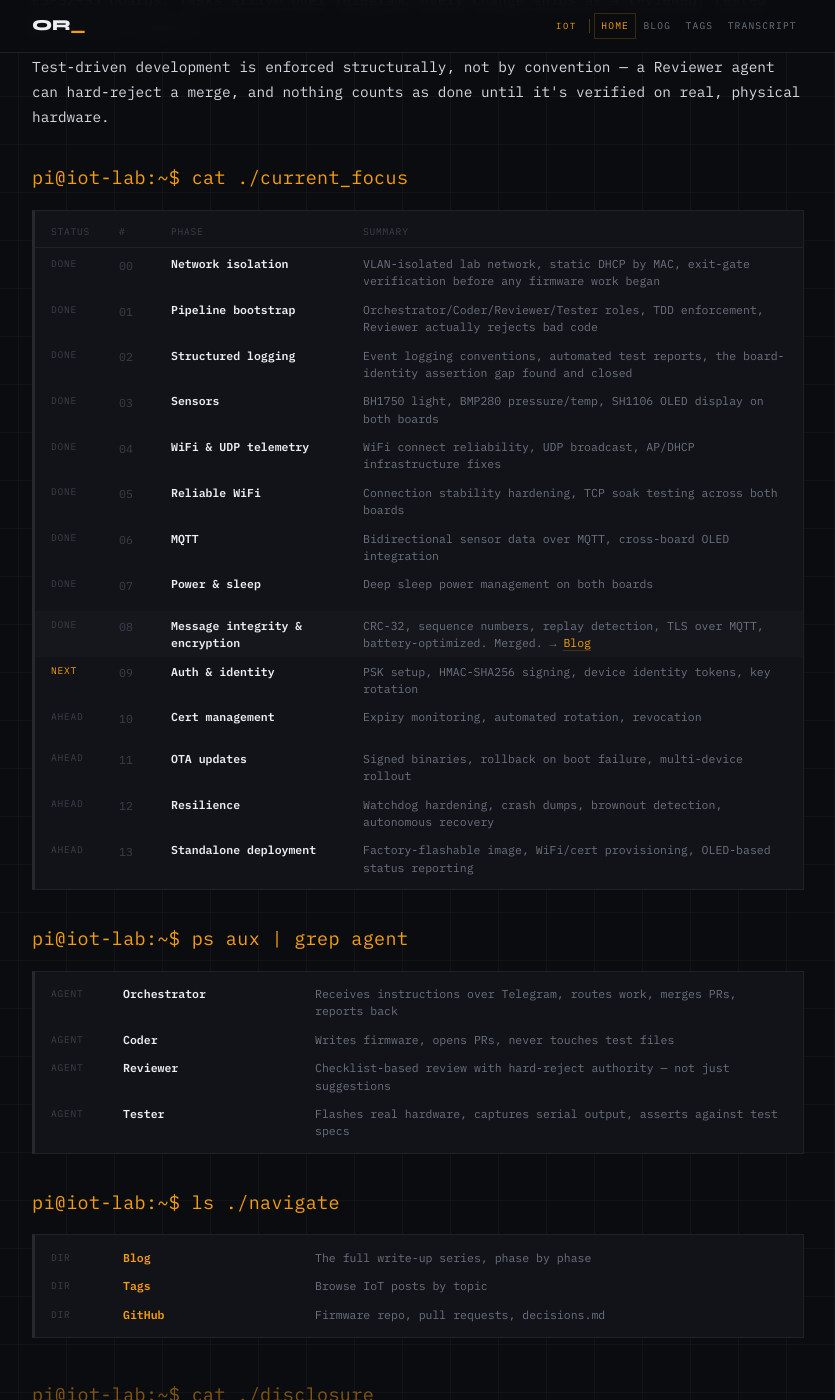
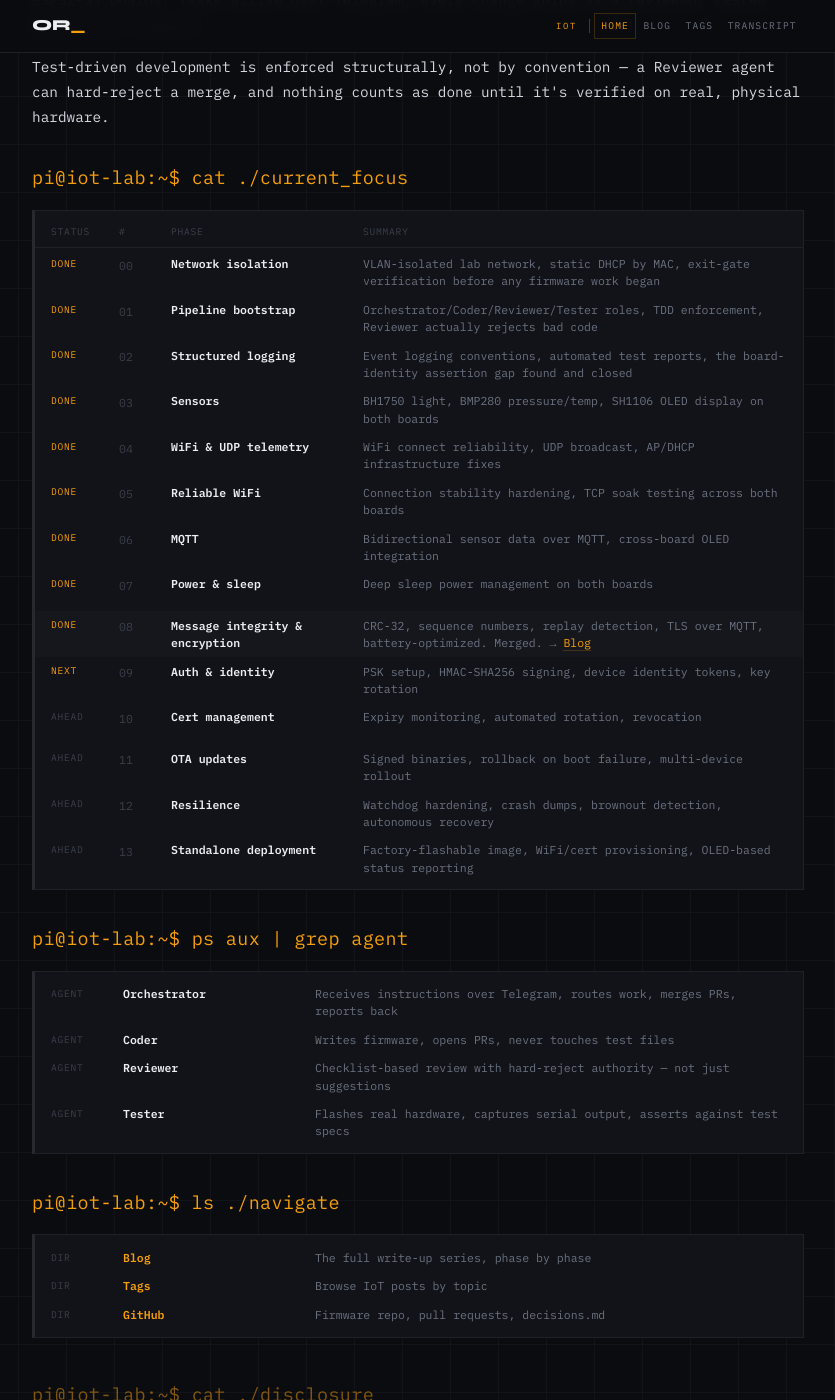
Before and after one commit to ondrejrollinger/ondrejrollinger.github.io, a Jekyll site: the page built from iot/index.md, in a window 1280 px wide and 1400 px high, scrolled down 268 px. Shown: the whole window, without its empty margins (222-1057 px from the left). Built offline with Jekyll 4.4.1, drawn with Linux system fonts in a browser that asks for light colours.

Commit message:
Make all DONE labels amber, not just Phase 8's
Add a phase-row--done class to Phases 0-8's markup in iot/index.md
(Phase 8 keeps phase-row--active alongside it), and key the amber
.phase-status color rule off that class instead of only
.phase-row--active. Phases 0-7 previously fell through to the base
gray .phase-status rule since only Phase 8 and Phase 9 (--next) had
a color override. AHEAD rows (10-13) are untouched and stay gray.

Verified via Playwright computed-style check on all 14 rows: DONE
(0-8) and NEXT (9) all render rgb(245, 158, 11); AHEAD (10-13)
render rgb(58, 63, 74).

Co-Authored-By: Claude Sonnet 5 <noreply@anthropic.com>
Claude-Session: https://claude.ai/code/session_01NB93LtysBtos1HxoQe2HVf

```diff
--- a/assets/css/theme.css
+++ b/assets/css/theme.css
@@ -812,6 +812,7 @@ input[type="search"]:focus {
   color: var(--dim);
   padding-top: 0.1rem;
 }
+.phase-row--done .phase-status,
 .phase-row--next .phase-status { color: var(--embedded); }
 
 .phase-num {
--- a/iot/index.md
+++ b/iot/index.md
@@ -24,55 +24,55 @@ permalink: /iot/
   <div class="phase-grid-head">
     <div>status</div><div>#</div><div>phase</div><div>summary</div>
   </div>
-  <div class="phase-row">
+  <div class="phase-row phase-row--done">
     <div class="phase-status">done</div>
     <div class="phase-num">00</div>
     <div class="phase-title">Network isolation</div>
     <div class="phase-desc">VLAN-isolated lab network, static DHCP by MAC, exit-gate verification before any firmware work began</div>
   </div>
-  <div class="phase-row">
+  <div class="phase-row phase-row--done">
     <div class="phase-status">done</div>
     <div class="phase-num">01</div>
     <div class="phase-title">Pipeline bootstrap</div>
     <div class="phase-desc">Orchestrator/Coder/Reviewer/Tester roles, TDD enforcement, Reviewer actually rejects bad code</div>
   </div>
-  <div class="phase-row">
+  <div class="phase-row phase-row--done">
     <div class="phase-status">done</div>
     <div class="phase-num">02</div>
     <div class="phase-title">Structured logging</div>
     <div class="phase-desc">Event logging conventions, automated test reports, the board-identity assertion gap found and closed</div>
   </div>
-  <div class="phase-row">
+  <div class="phase-row phase-row--done">
     <div class="phase-status">done</div>
     <div class="phase-num">03</div>
     <div class="phase-title">Sensors</div>
     <div class="phase-desc">BH1750 light, BMP280 pressure/temp, SH1106 OLED display on both boards</div>
   </div>
-  <div class="phase-row">
+  <div class="phase-row phase-row--done">
     <div class="phase-status">done</div>
     <div class="phase-num">04</div>
     <div class="phase-title">WiFi &amp; UDP telemetry</div>
     <div class="phase-desc">WiFi connect reliability, UDP broadcast, AP/DHCP infrastructure fixes</div>
   </div>
-  <div class="phase-row">
+  <div class="phase-row phase-row--done">
     <div class="phase-status">done</div>
     <div class="phase-num">05</div>
     <div class="phase-title">Reliable WiFi</div>
     <div class="phase-desc">Connection stability hardening, TCP soak testing across both boards</div>
   </div>
-  <div class="phase-row">
+  <div class="phase-row phase-row--done">
     <div class="phase-status">done</div>
     <div class="phase-num">06</div>
     <div class="phase-title">MQTT</div>
     <div class="phase-desc">Bidirectional sensor data over MQTT, cross-board OLED integration</div>
   </div>
-  <div class="phase-row">
+  <div class="phase-row phase-row--done">
     <div class="phase-status">done</div>
     <div class="phase-num">07</div>
     <div class="phase-title">Power &amp; sleep</div>
     <div class="phase-desc">Deep sleep power management on both boards</div>
   </div>
-  <div class="phase-row phase-row--active">
+  <div class="phase-row phase-row--active phase-row--done">
     <div class="phase-status">done</div>
     <div class="phase-num">08</div>
     <div class="phase-title">Message integrity &amp; encryption</div>
```
